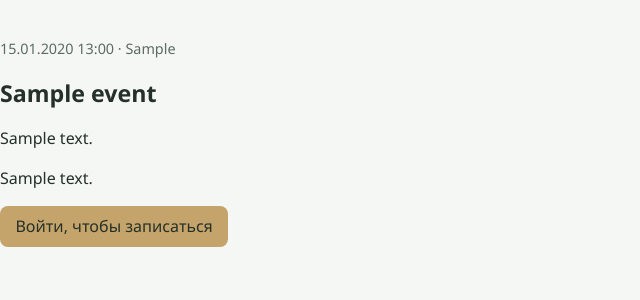
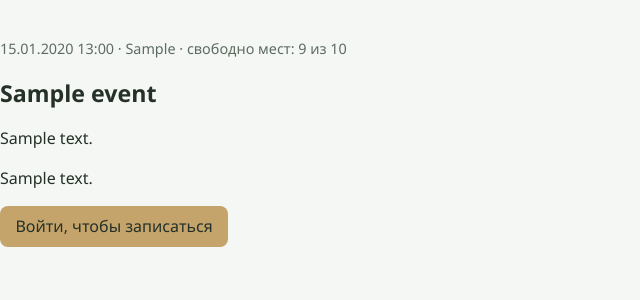
Before and after one commit to Dmitrii9898/noc-portal, a Django app: a page that uses templates/pages/event_detail.html in a window 1280 px wide. Shown: the part 159-459 px from the top of the page, without its empty margins (0-640 px from the left). Run offline with Django 4.2, Linux system fonts and the light colour scheme; tables that the repository leaves empty hold one stand-in row (values such as "Sample post").

Commit message:
Показывать свободные места на карточке мероприятия.

```diff
--- a/pages/views.py
+++ b/pages/views.py
@@ -2,6 +2,7 @@ from django.contrib import messages
 from django.shortcuts import get_object_or_404, redirect, render
 
 from center.models import Direction, Event, Partner, Project, Publication
+from center.services import open_seats
 
 from .forms import FeedbackForm
 from .models import News
@@ -51,7 +52,7 @@ def event_list(request):
 def event_detail(request, slug):
     item = get_object_or_404(Event.objects.select_related("direction"), slug=slug)
     request.breadcrumbs = [("Мероприятия", "/events/"), (item.title, None)]
-    return render(request, "pages/event_detail.html", {"item": item})
+    return render(request, "pages/event_detail.html", {"item": item, "seats_left": open_seats(item)})
 
 
 def news_list(request):
--- a/templates/pages/event_detail.html
+++ b/templates/pages/event_detail.html
@@ -1,7 +1,7 @@
 {% extends "base.html" %}
 {% block title %}{{ item.title }} — {{ SITE_NAME }}{% endblock %}
 {% block content %}
-<p class="small text-secondary">{{ item.starts_at|date:"d.m.Y H:i" }} · {{ item.place }}</p>
+<p class="small text-secondary">{{ item.starts_at|date:"d.m.Y H:i" }} · {{ item.place }} · свободно мест: {{ seats_left }} из {{ item.seats }}</p>
 <h1 class="h3">{{ item.title }}</h1>
 <p>{{ item.summary }}</p>
 <p style="white-space:pre-line">{{ item.body }}</p>
```
